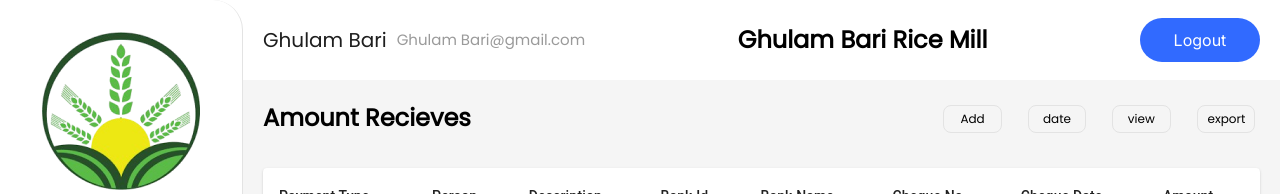
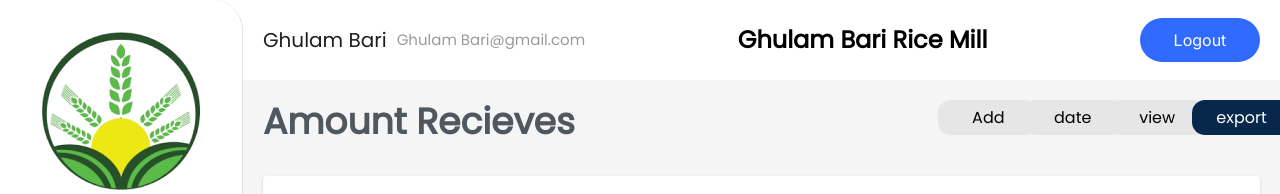
Before and after one commit to aqibjawad/rice_mill, a Next.js app: page /inflow in a window 1280 px wide. Shown: the top 194 px of the page. Built offline with nearby package versions, Linux system fonts and the light colour scheme; no server answers.

Commit message:
Buttons Component change with design

```diff
--- a/components/buttons.jsx
+++ b/components/buttons.jsx
@@ -18,7 +18,7 @@ const Buttons = ({ leftSectionText, addButtonLink }) => {
 
             <Grid lg={3} item xs={6} sm={6} md={3}>
               <Link href={addButtonLink}>
-                <div className={styles.rightItemExp}>Add</div>
+                <div className={styles.rightItem}>Add</div>
               </Link>
             </Grid>
 
--- a/styles/buttons.module.css
+++ b/styles/buttons.module.css
@@ -1,8 +1,10 @@
 .leftSection {
   font-family: "regular";
-    font-size: 24px;
-    font-weight: 600;
-    line-height: 36px;
+  font-size: 36px;
+  font-weight: 700;
+  line-height: 43.57px;
+  text-align: left;
+  color: #50575f;
   margin-bottom: 2rem;
 }
 
@@ -11,18 +13,33 @@
   align-items: center;
 }
 
-.rightItem,
+.rightItem {
+  width: 100px;
+  height: 35px;
+  border-radius: 13px;
+  background: #e6e6e6;
+  font-family: "regular";
+  font-size: 16px;
+  font-weight: 400;
+  line-height: 29.05px;
+  text-align: center;
+  display: flex;
+  justify-content: center; /* Horizontally center text */
+  align-items: center; /* Vertically center text */
+}
+
 .rightItemExp {
-    width: auto;
-    height: auto;
-    padding: 6px 10px;
-    border-radius: 8px;
-    border: 1px solid #E3E3E3;
-    margin: 5px;
+  width: 100px;
+  height: 35px;
+  border-radius: 13px;
+  background: #07274B;
   font-family: "regular";
-    font-size: 12px;
+  font-size: 16px;
   font-weight: 400;
-    line-height: 14.06px;
+  line-height: 29.05px;
   text-align: center;
-    white-space: nowrap;
+  display: flex;
+  justify-content: center; /* Horizontally center text */
+  align-items: center; /* Vertically center text */
+  color: white;
 }
```
Lines whose indentation alone changed are shown as unchanged.
